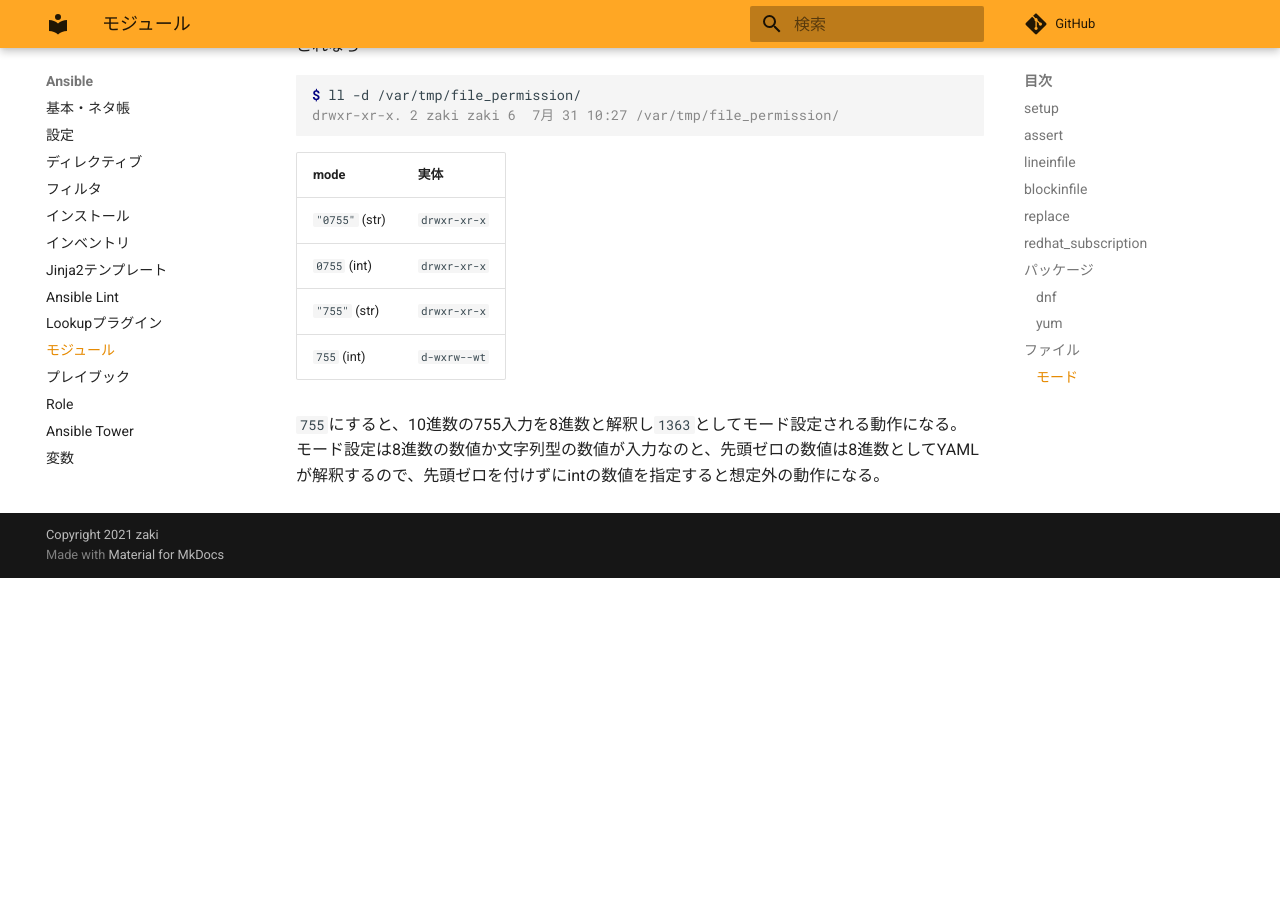
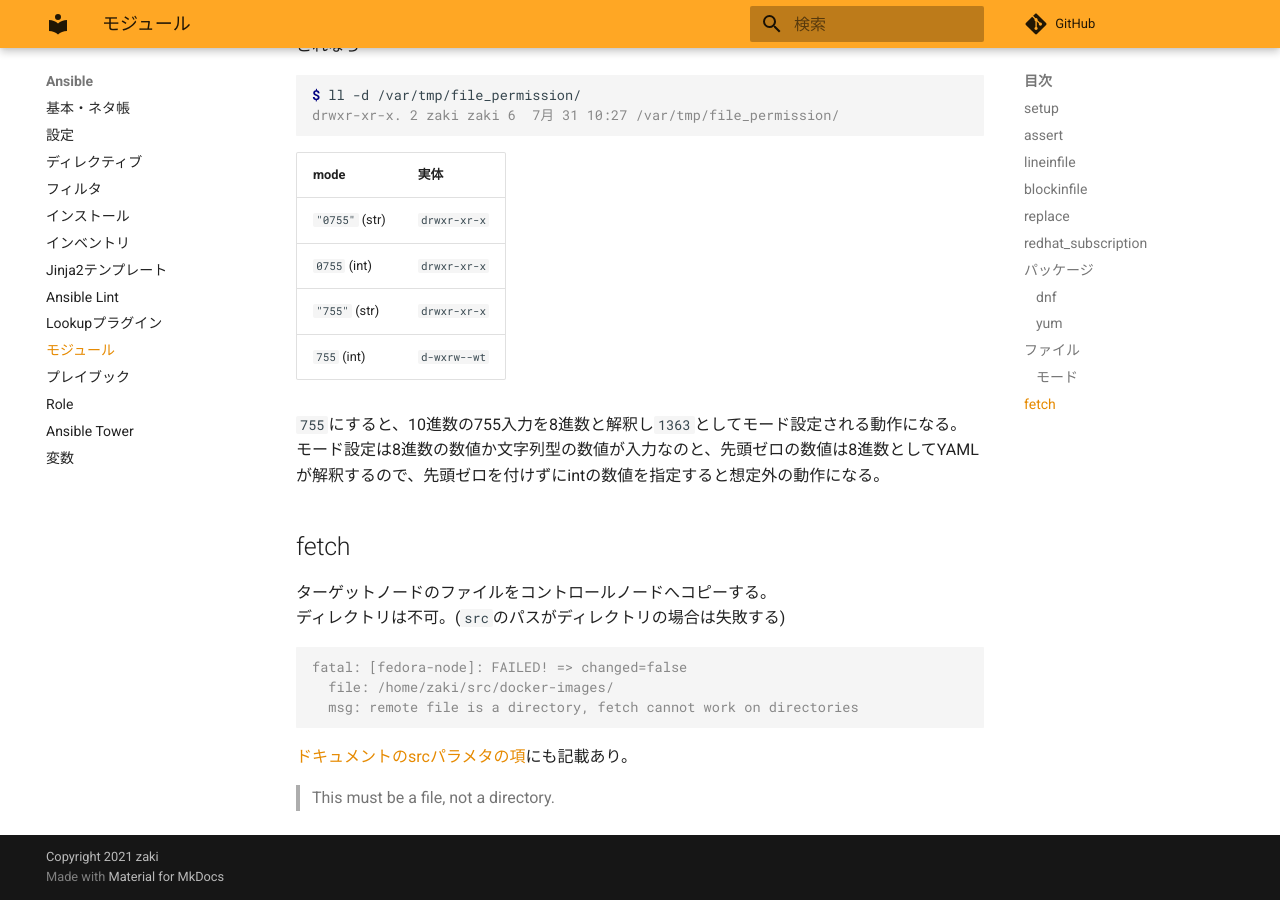
Before and after one commit to zaki-lknr/docs, an MkDocs documentation site: the page built from docs/Ansible/module.md, in a window 1280 px wide and 900 px high, scrolled down 5327 px. Built offline with MkDocs 1.6.1 and Material for MkDocs 9.7.7, drawn with Linux system fonts in a browser that asks for light colours; comment, search, counter and statistics services are not loaded; before the commit the page ends 5905 px from its top, so only the background shows below that.

Commit message:
add: ansible/module: fetch

````diff
--- a/docs/Ansible/module.md
+++ b/docs/Ansible/module.md
@@ -257,3 +257,18 @@ drwxr-xr-x. 2 zaki zaki 6  7月 31 10:27 /var/tmp/file_permission/
 
 `755`にすると、10進数の755入力を8進数と解釈し`1363`としてモード設定される動作になる。
 モード設定は8進数の数値か文字列型の数値が入力なのと、先頭ゼロの数値は8進数としてYAMLが解釈するので、先頭ゼロを付けずにintの数値を指定すると想定外の動作になる。
+
+## fetch
+
+ターゲットノードのファイルをコントロールノードへコピーする。
+ディレクトリは不可。(`src`のパスがディレクトリの場合は失敗する)
+
+```console
+fatal: [fedora-node]: FAILED! => changed=false
+  file: /home/zaki/src/docker-images/
+  msg: remote file is a directory, fetch cannot work on directories
+```
+
+[ドキュメントのsrcパラメタの項](https://docs.ansible.com/ansible/latest/collections/ansible/builtin/fetch_module.html#parameter-src)にも記載あり。
+
+> This must be a file, not a directory.
````
